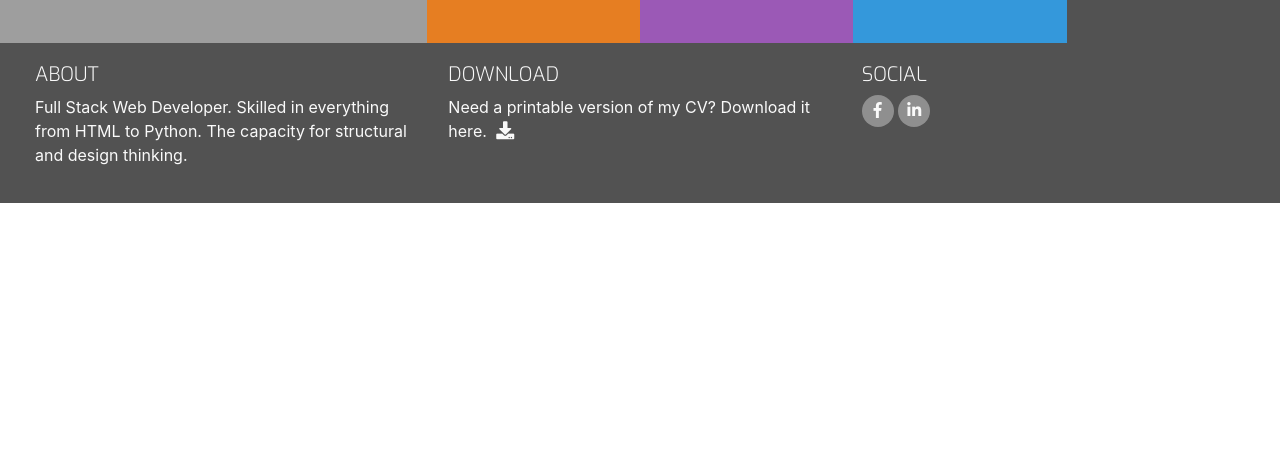
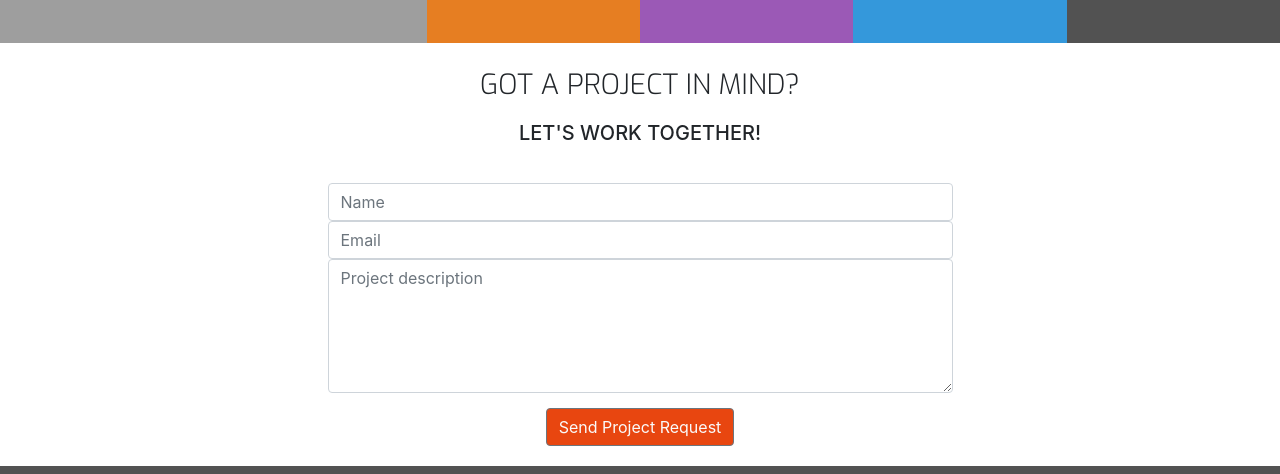
Before and after one commit to AlexBuzea/ucd-resume, a plain HTML site: page contact.html in a window 1280 px wide. Shown: the part 326-800 px from the top of the page. Drawn offline with nearby package versions, Linux system fonts and the light colour scheme; grey boxes are pictures that could not be loaded.

Commit message:
finished contact page & resume page

```diff
--- a/assets/css/style.css
+++ b/assets/css/style.css
@@ -17,6 +17,10 @@
 
 .bg-color-work-history {
     background-color: #9b59b6;
+}
+
+.bg-color-contact {
+    background-color: #fff;
 }
 
 .ui-menu-color-home {
@@ -288,11 +292,11 @@ footer {
     font-weight: 400;
     padding: 3px 30px 4px 10px;
     color: #fafafa;
-    background-color: rgba(25,25,25,0.2);
+    background-color: rgba(25, 25, 25, 0.2);
 }
 
 .progress-section {
-    margin:40px 20px;
+    margin: 40px 20px;
 }
 
 
@@ -341,5 +345,41 @@ footer {
 }
 
 .history-items {
-    margin-bottom: 30px ;
+    margin-bottom: 30px;
 }
+
+
+/*-----------------------------------------------Contact Form */
+
+.contact-heading {
+    font-family: "Exo", sans-serif;
+    font-weight: 300;
+    margin-top: 25px;
+    margin-bottom: 20px;
+}
+
+.center-form {
+    padding-top: 10px;
+    margin: 0 auto;
+    max-width: 70%;
+
+}
+
+button[type="submit"] {
+    margin-top: 15px;
+    margin-bottom: 20px;
+    color: #fafafa;
+    background-color: #e84610;
+}
+
+
+/*-----------------------------------------------Media Queries */
+
+@media(min-width: 992px) {
+    .center-form {
+        padding-top: 30px;
+        min-height: 240px;
+        margin: 0 auto;
+        max-width: 50%;
+    }
+}
--- a/contact.html
+++ b/contact.html
@@ -31,19 +31,19 @@
                     <div class="col">
                         <ul id="nav" class="list-inline menucontainer">
                             <li class="col-6 col-sm-3 ui-menu-color-home list-inline-item menu-item">
-                                <a href="#" class="hvr-sweep-to-bottom"><i class="fa fa-home"
+                                <a href="index.html" class="hvr-sweep-to-bottom"><i class="fa fa-home"
                                         aria-hidden="true"></i><span>Home</span></a>
                             </li>
                             <li class="col-6 col-sm-3 ui-menu-color-resume list-inline-item menu-item">
-                                <a href="#" class="hvr-sweep-to-bottom"><i class="fa fa-graduation-cap"
+                                <a href="resume.html" class="hvr-sweep-to-bottom"><i class="fa fa-graduation-cap"
                                         aria-hidden="true"></i><span>Resume</span></a>
                             </li>
                             <li class="col-6 col-sm-3 ui-menu-color-contact list-inline-item menu-item">
-                                <a href="#" class="hvr-sweep-to-bottom"><i class="fa fa-comment-alt"
+                                <a href="contact.html" class="hvr-sweep-to-bottom"><i class="fa fa-comment-alt"
                                         aria-hidden="true"></i><span>Contact</span></a>
                             </li>
                             <li class="col-6 col-sm-3 ui-menu-color-download list-inline-item menu-item">
-                                <a href="#" class="hvr-sweep-to-bottom"><i class="fa fa-download"
+                                <a href="assets/CV/CV-AlexBuzea.pdf" target="_blank" class="hvr-sweep-to-bottom"><i class="fa fa-download"
                                         aria-hidden="true"></i><span>Download</span></a>
                             </li>
                         </ul>
@@ -53,7 +53,26 @@
 
         </div>
     </header>
-    <section>
+    <section class="container-fluid">
+        <div class="row bg-color-contact">
+            <div class="col">
+                <h3 class="contact-heading uppercase text-center">Got a project in mind?</h3>
+                <h5 class="uppercase text-center">Let's work together!</h5>
+
+                <div class="center-form">
+                    <form action="">
+                        <input type="text" name="name" id="fullname" class="form-control" placeholder="Name" required>
+                        <input type="email" name="email" id="emailaddress" class="form-control" placeholder="Email" required>
+                        <textarea name="projectsummary" id="projectsummart" cols="30" rows="5" class="form-control" placeholder="Project description" required></textarea>
+                        <div class="form-row text-center">
+                            <div class="col">
+                                <button type="submit" class="btn btn-secondary">Send Project Request</button>
+                            </div>
+                        </div>
+                    </form>
+                </div>
+            </div>
+        </div>
 
     </section>
     <footer class="container-fluid">
@@ -69,7 +88,7 @@
                 <h5 class="uppercase general-sub">Download</h5>
                 <p class="inline-block">
                     Need a printable version of my CV? Download it here.
-                    <a href="#" target="_blank" class="cv-pdf">
+                    <a href="assets/CV/CV-AlexBuzea.pdf" target="_blank" class="cv-pdf">
                         <i class="fa fa-download" aria-hidden="true"></i>
                         <span class="sr-only">Download link.</span>
                     </a>
```
Also changed, not shown: index.html (+5 -5 lines), resume.html (+5 -5 lines), 1 other file.
